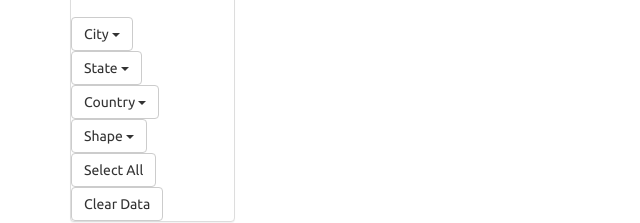
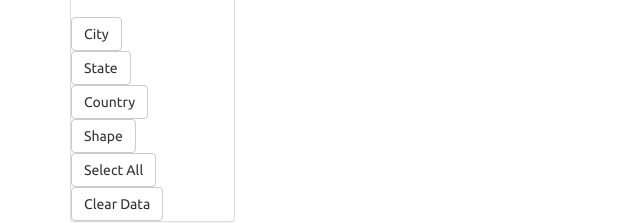
Before and after one commit to marceloflores1/javascript-challenge, a plain HTML site: page UFO-level-1/index.html in a window 1280 px wide. Shown: the part 832-1055 px from the top of the page, 0-640 px from the left. Drawn offline with nearby package versions, Linux system fonts and the light colour scheme.

Commit message:
Modyfing app.js with functions and index.html with format

```diff
--- a/UFO-level-1/index.html
+++ b/UFO-level-1/index.html
@@ -47,22 +47,22 @@
                   <!-- This is where I can add different filters -->
                   <div class="dropdown">
                     <button id="city-button" class="btn btn-default dropdown-toggle" type="button" data-toggle="dropdown">City
-                    <span class="caret"></span></button>
+                    </button>
                     <ul id="city-dropdown" class="dropdown-menu"></ul>
                   </div>
                   <div class="dropdown">
                     <button id="state-button" class="btn btn-default dropdown-toggle" type="button" data-toggle="dropdown">State
-                    <span class="caret"></span></button>
+                    </button>
                     <ul id="state-dropdown" class="dropdown-menu"></ul>
                   </div>
                   <div class="dropdown">
                     <button id="country-button" class="btn btn-default dropdown-toggle" type="button" data-toggle="dropdown">Country
-                    <span class="caret"></span></button>
+                    </button>
                     <ul id="country-dropdown" class="dropdown-menu"></ul>
                   </div>
                   <div class="dropdown">
                     <button id="shape-button" class="btn btn-default dropdown-toggle" type="button" data-toggle="dropdown">Shape
-                    <span class="caret"></span></button>
+                    </button>
                     <ul id="shape-dropdown" class="dropdown-menu"></ul>
                   </div>
                   <button id="all-btn" type="button" class="btn btn-default">Select All</button>
```
